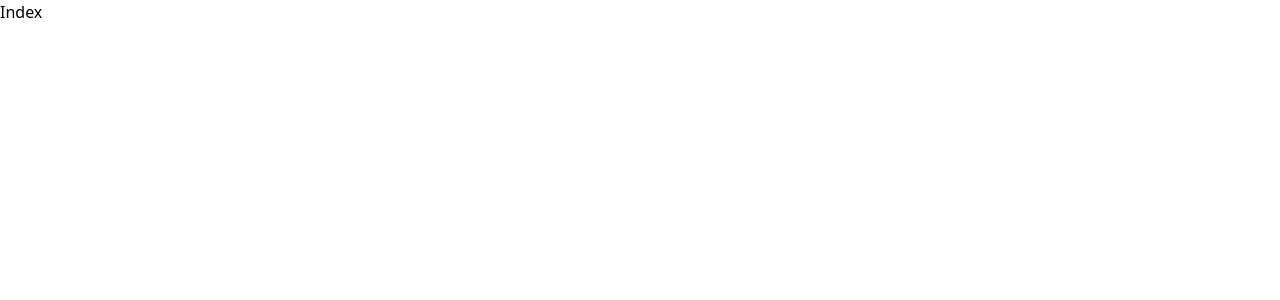
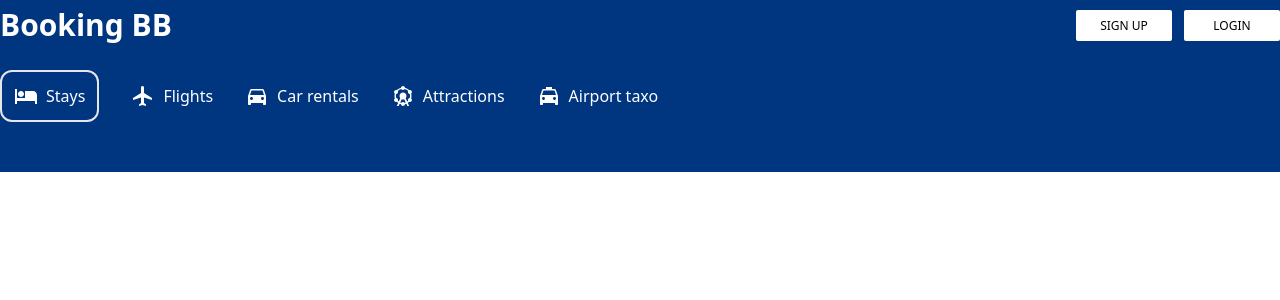
Before and after one commit to vrdperera/booking-app, a React (Create React App) app: page /hotels in a window 1280 px wide. Shown: the top 300 px of the page. Built offline with nearby package versions, Linux system fonts and the light colour scheme.

Commit message:
add prop to header component in hotels page and rearrange the page layout

```diff
--- a/src/components/header/index.jsx
+++ b/src/components/header/index.jsx
@@ -2,26 +2,36 @@ import { iconsForHeader } from './atoms/data';
 import Icon from './atoms/header-icon';
 import HeaderSearch from './atoms/header-search';
 
-export default function Header() {
+export default function Header({ type }) {
   return (
     <div className="Header-Wrapper bg-navbar-darkBlue text-white flex justify-center relative">
-      <div className="headerContainer container mx-auto mt-5 mb-28 ">
+      <div
+        className={`${
+          type === 'list'
+            ? 'headerContainer container mx-auto mt-5 mb-0'
+            : 'headerContainer container mx-auto mt-5 mb-28'
+        } `}
+      >
         <div className="headerList flex gap-8 mb-[50px] ">
           {iconsForHeader.map(({ icon, name, active, id }) => (
             <Icon key={id} Icon={icon} name={name} active={active} />
           ))}
         </div>
+        {type !== 'list' && (
+          <>
             <h1 className="headerTitle font-semibold text-4xl">
               A lifetime of discounts? It's Genius.
             </h1>
             <p className="headerDesc my-5 mx-0">
-          Get rewarded for your travels – unlock instant savings of 10% or more
-          with a free Lamabooking account
+              Get rewarded for your travels – unlock instant savings of 10% or
+              more with a free Lamabooking account
             </p>
             <button className="login  bg-white w-36  text-black  p-3  rounded-sm font-medium text-xs leading-tight uppercase  hover:shadow-md">
               Sign in / Register
             </button>
             <HeaderSearch />
+          </>
+        )}
       </div>
     </div>
   );
--- a/src/pages/hotels/index.jsx
+++ b/src/pages/hotels/index.jsx
@@ -1,3 +1,11 @@
+import Header from '../../components/header';
+import Navbar from '../../components/navbar';
+
 export default function Hotels() {
-  return <div>Index</div>;
+  return (
+    <div>
+      <Navbar />
+      <Header type="list" />
+    </div>
+  );
 }
```
Also changed, not shown: src/App.js (line endings or trailing spaces). Lines whose indentation alone changed are shown as unchanged.
